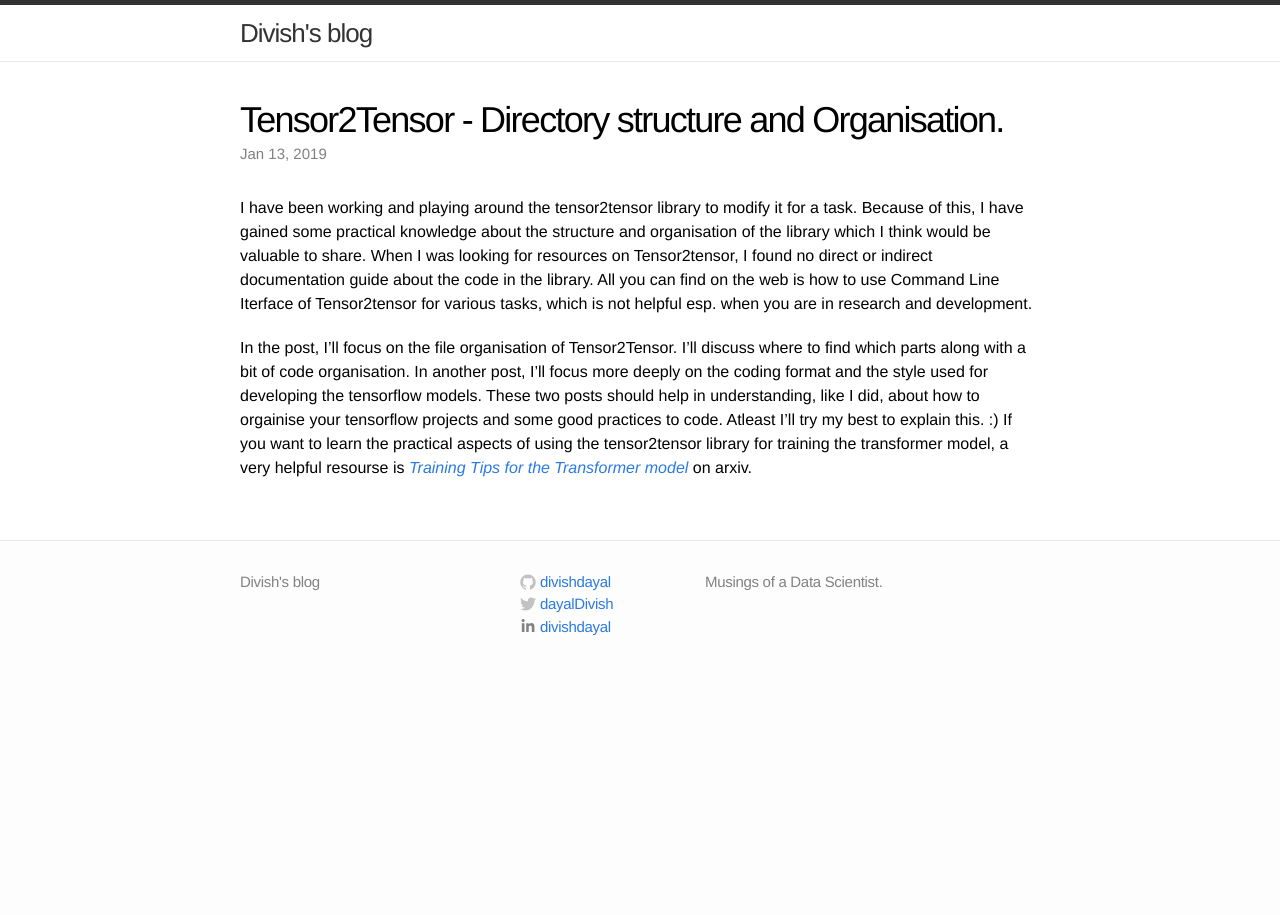
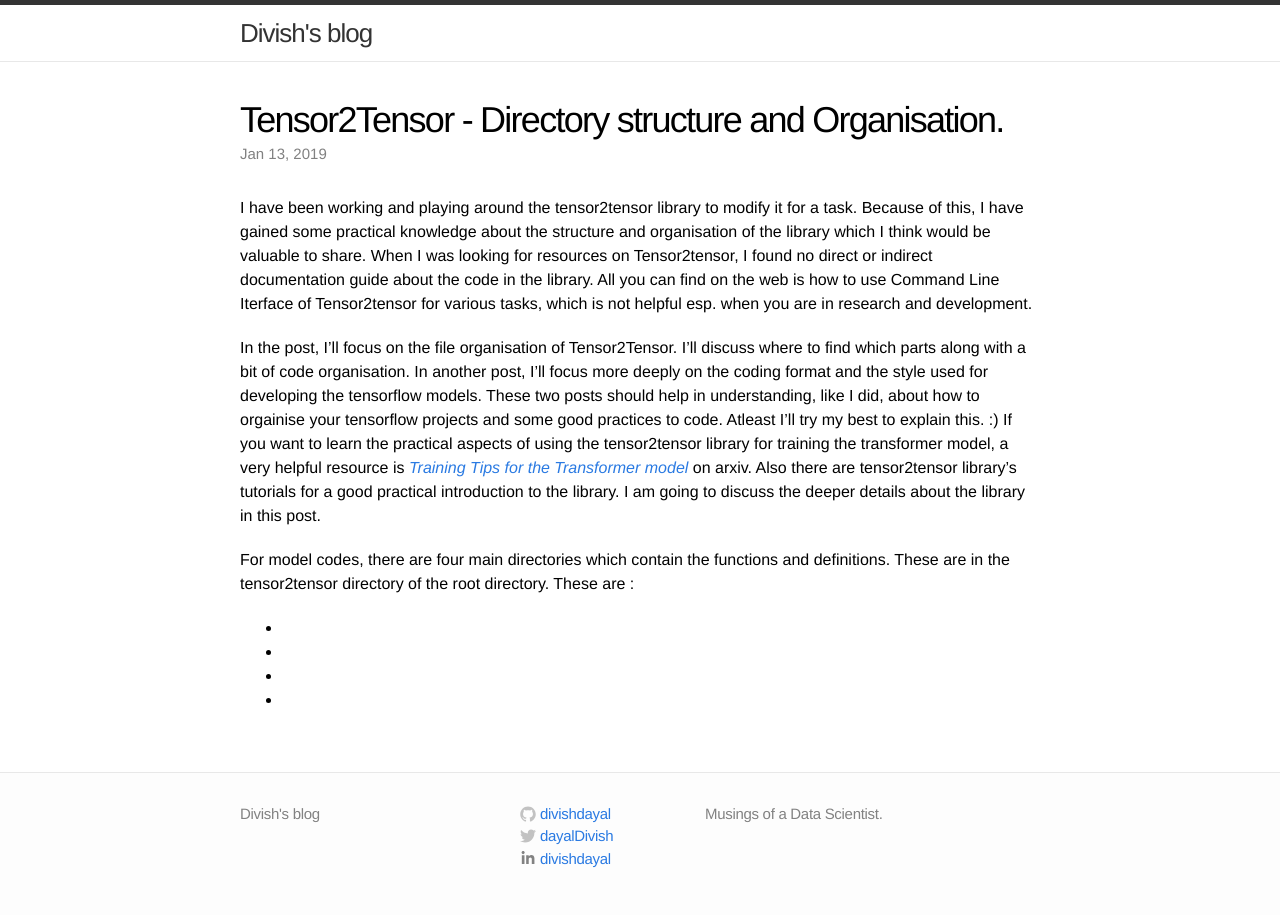
Before and after one commit to divishdayal/divish.github.io, a Jekyll site: the page built from _posts/2019-01-13-Tensor2Tensor.markdown, in a window 1280 px wide. Built offline with Jekyll 4.4.1, drawn with Linux system fonts in a browser that asks for light colours.

Commit message:
Update 2019-01-13-Tensor2Tensor.markdown

```diff
--- a/_posts/2019-01-13-Tensor2Tensor.markdown
+++ b/_posts/2019-01-13-Tensor2Tensor.markdown
@@ -2,10 +2,18 @@
 layout: post
 title: Tensor2Tensor - Directory structure and Organisation.
 date: 2019-01-13
-excerpt : "An opensource deep learning library in Tensorflow by Google. It contains implementations of commonly used models as well as advanced research models like Transformer."
+excerpt : "An opensource deep learning library in Tensorflow by Google. It contains implementations of commonly used models as well as advanced research models like Transformer, imaagenet, resnet, gan, etc."
 <!-- comments: true -->
 ---
 
 I have been working and playing around the tensor2tensor library to modify it for a task. Because of this, I have gained some practical knowledge about the structure and organisation of the library which I think would be valuable to share. When I was looking for resources on Tensor2tensor, I found no direct or indirect documentation guide about the code in the library. All you can find on the web is how to use Command Line Iterface of Tensor2tensor for various tasks, which is not helpful esp. when you are in research and development.
 
-In the post, I'll focus on the file organisation of Tensor2Tensor. I'll discuss where to find which parts along with a bit of code organisation. In another post, I'll focus more deeply on the coding format and the style used for developing the tensorflow models. These two posts should help in understanding, like I did, about how to orgainise your tensorflow projects and some good practices to code. Atleast I'll try my best to explain this. :) If you want to learn the practical aspects of using the tensor2tensor library for training the transformer model, a very helpful resourse is <a href="https://arxiv.org/pdf/1804.00247.pdf">*Training Tips for the Transformer model*</a> on arxiv.
+In the post, I'll focus on the file organisation of Tensor2Tensor. I'll discuss where to find which parts along with a bit of code organisation. In another post, I'll focus more deeply on the coding format and the style used for developing the tensorflow models. These two posts should help in understanding, like I did, about how to orgainise your tensorflow projects and some good practices to code. Atleast I'll try my best to explain this. :) If you want to learn the practical aspects of using the tensor2tensor library for training the transformer model, a very helpful resource is <a href="https://arxiv.org/pdf/1804.00247.pdf">*Training Tips for the Transformer model*</a> on arxiv. Also there are tensor2tensor library's tutorials for a good practical introduction to the library. I am going to discuss the deeper details about the library in this post.
+
+For model codes, there are four main directories which contain the functions and definitions. These are in the tensor2tensor directory of the root directory. These are :
+<ul>
+	<li></li>
+	<li></li>
+	<li></li>
+	<li></li>
+</ul>
```
